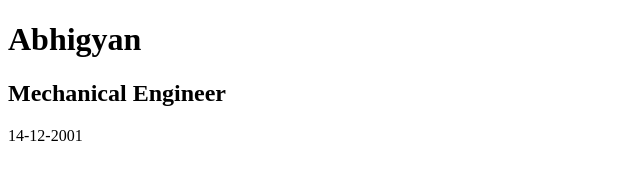
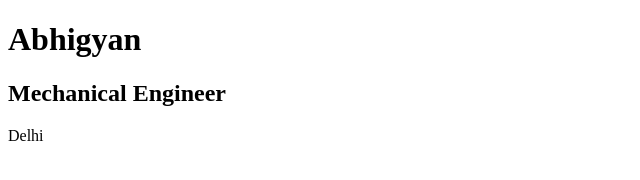
Before and after one commit to abhigyan1412/htmlcss, a plain HTML site: page site/index.html in a window 1280 px wide. Shown: the full height of the page, 0-640 px from the left. Drawn offline with Linux system fonts and the light colour scheme.

Commit message:
Update index.html

```diff
--- a/site/index.html
+++ b/site/index.html
@@ -14,7 +14,7 @@
         Mechanical Engineer
     </h2>
     <p>
-        14-12-2001
+        Delhi
     </p>
 </body>
 </html>
```
